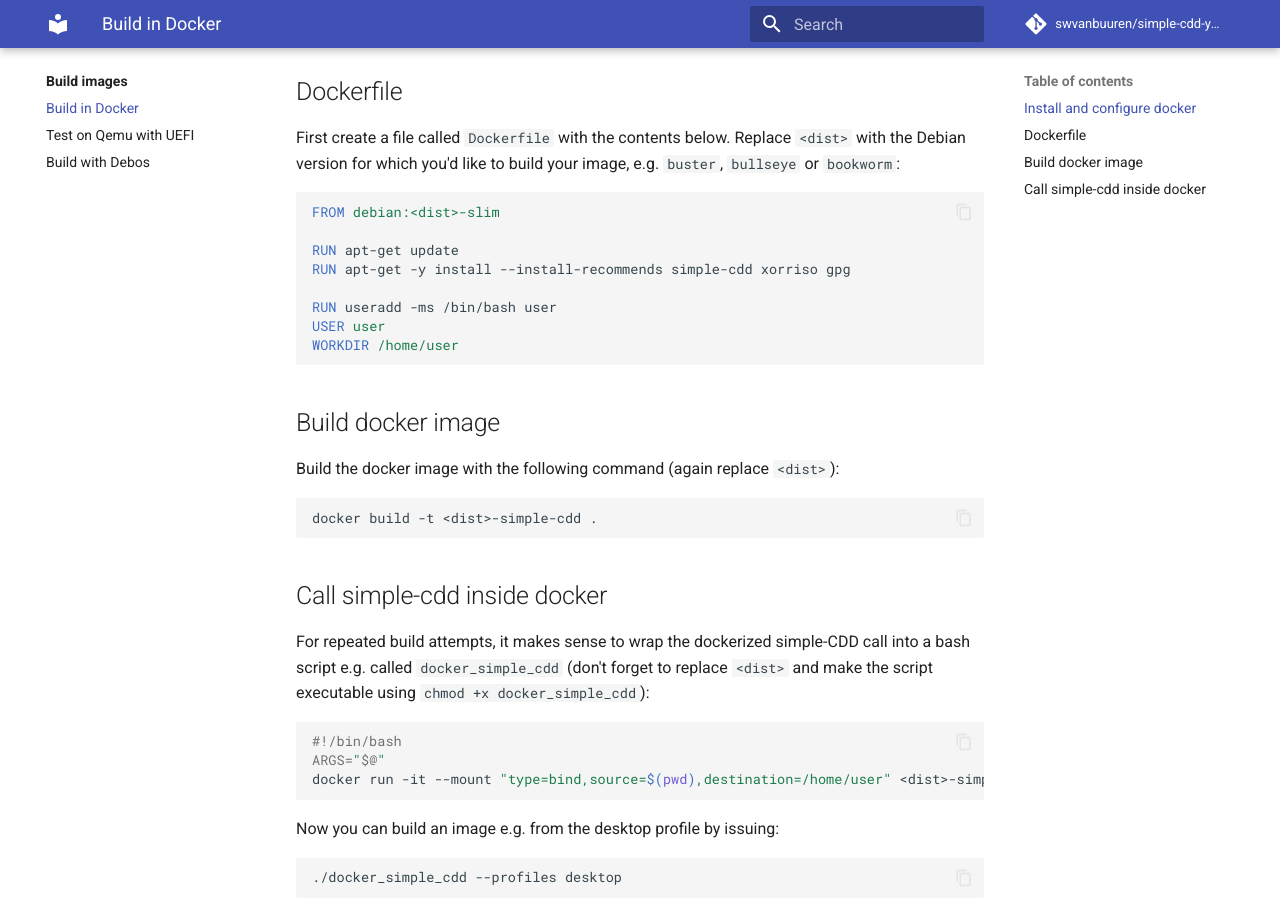
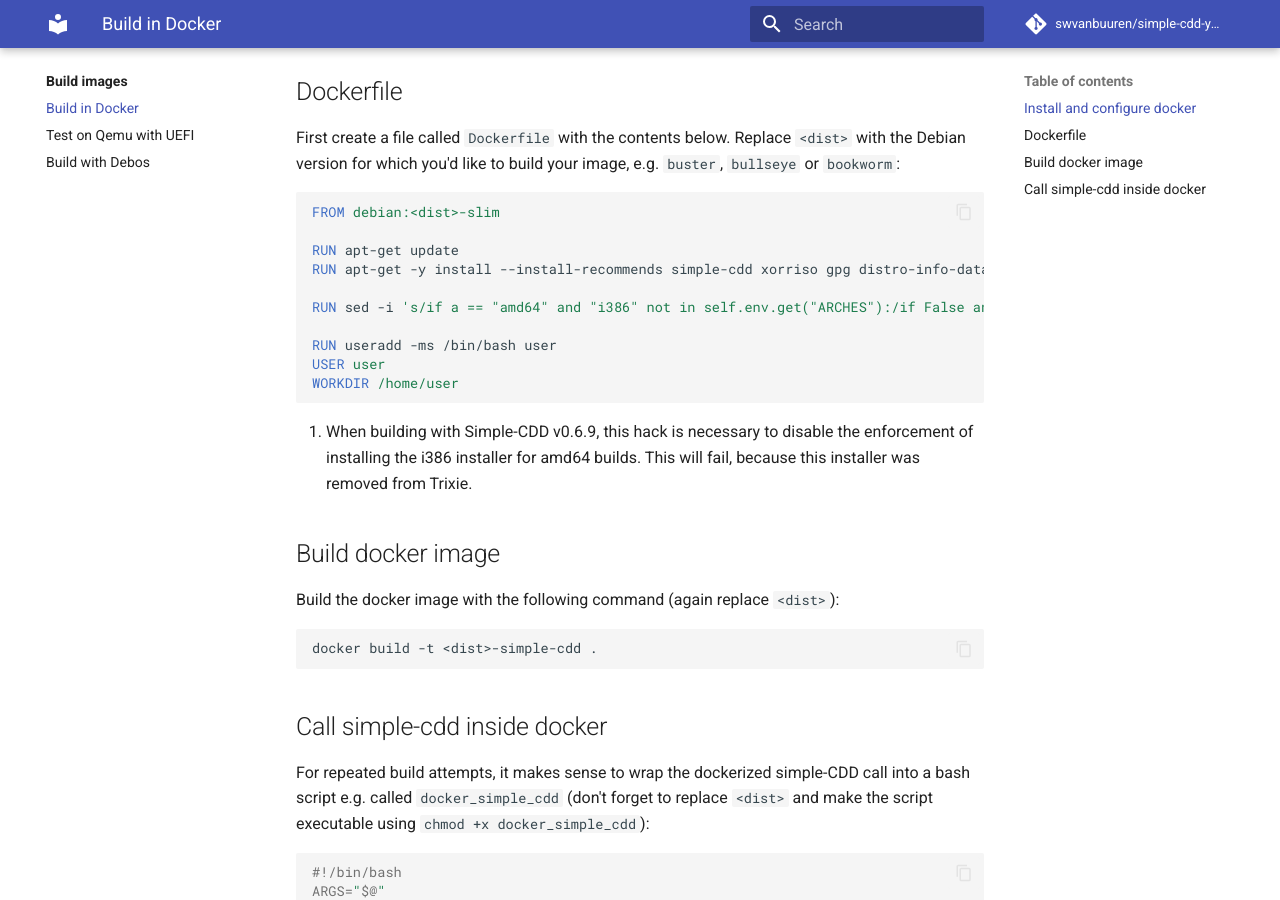
Before and after one commit to swvanbuuren/simple-cdd-yaml, an MkDocs documentation site: the page built from docs/build-images/build-in-docker.md, in a window 1280 px wide and 900 px high, scrolled down 387 px. Built offline with MkDocs 1.6.1 and Material for MkDocs 9.7.7, drawn with Linux system fonts in a browser that asks for light colours; comment, search, counter and statistics services are not loaded.

Commit message:
docs: Update build instructions for Trixie
Signed-off-by: Sietze van Buuren <s.van.buuren@gmail.com>

````diff
--- a/docs/build-images/build-in-docker.md
+++ b/docs/build-images/build-in-docker.md
@@ -20,12 +20,18 @@
 FROM debian:<dist>-slim
 
 RUN apt-get update
-RUN apt-get -y install --install-recommends simple-cdd xorriso gpg
+RUN apt-get -y install --install-recommends simple-cdd xorriso gpg distro-info-data
+
+RUN sed -i 's/if a == "amd64" and "i386" not in self.env.get("ARCHES"):/if False and a == "amd64" and "i386" not in self.env.get("ARCHES"):/' /usr/share/simple-cdd/build-simple-cdd #(1)!
 
 RUN useradd -ms /bin/bash user
 USER user
 WORKDIR /home/user
 ```
+
+1. When building with Simple-CDD v0.6.9, this hack is necessary to disable the
+   enforcement of installing the i386 installer for amd64 builds. This will
+   fail, because this installer was removed from Trixie.
 
 ## Build docker image
 
````
Also changed, not shown: docs/actions/overlay.md (+1 -1 lines).
